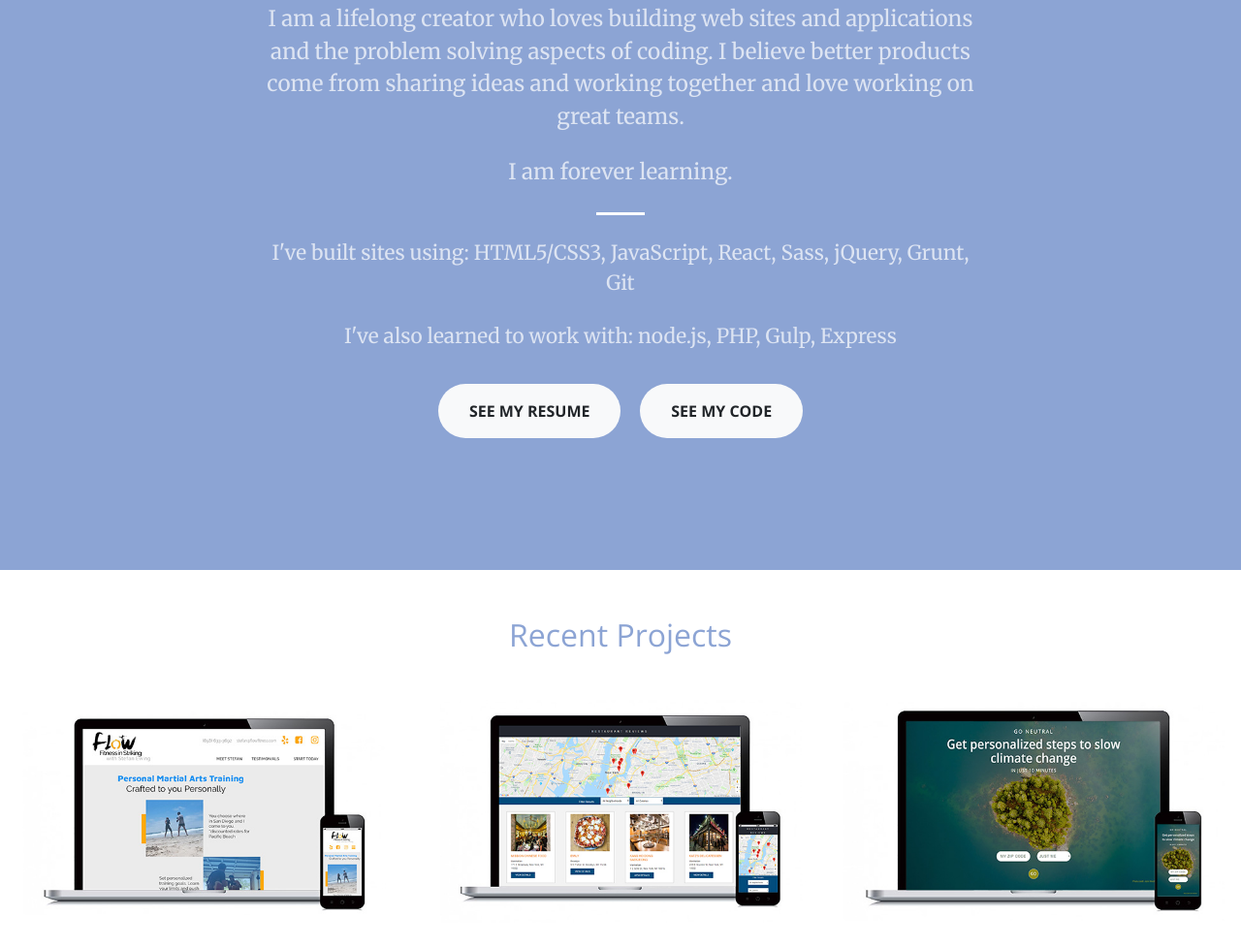
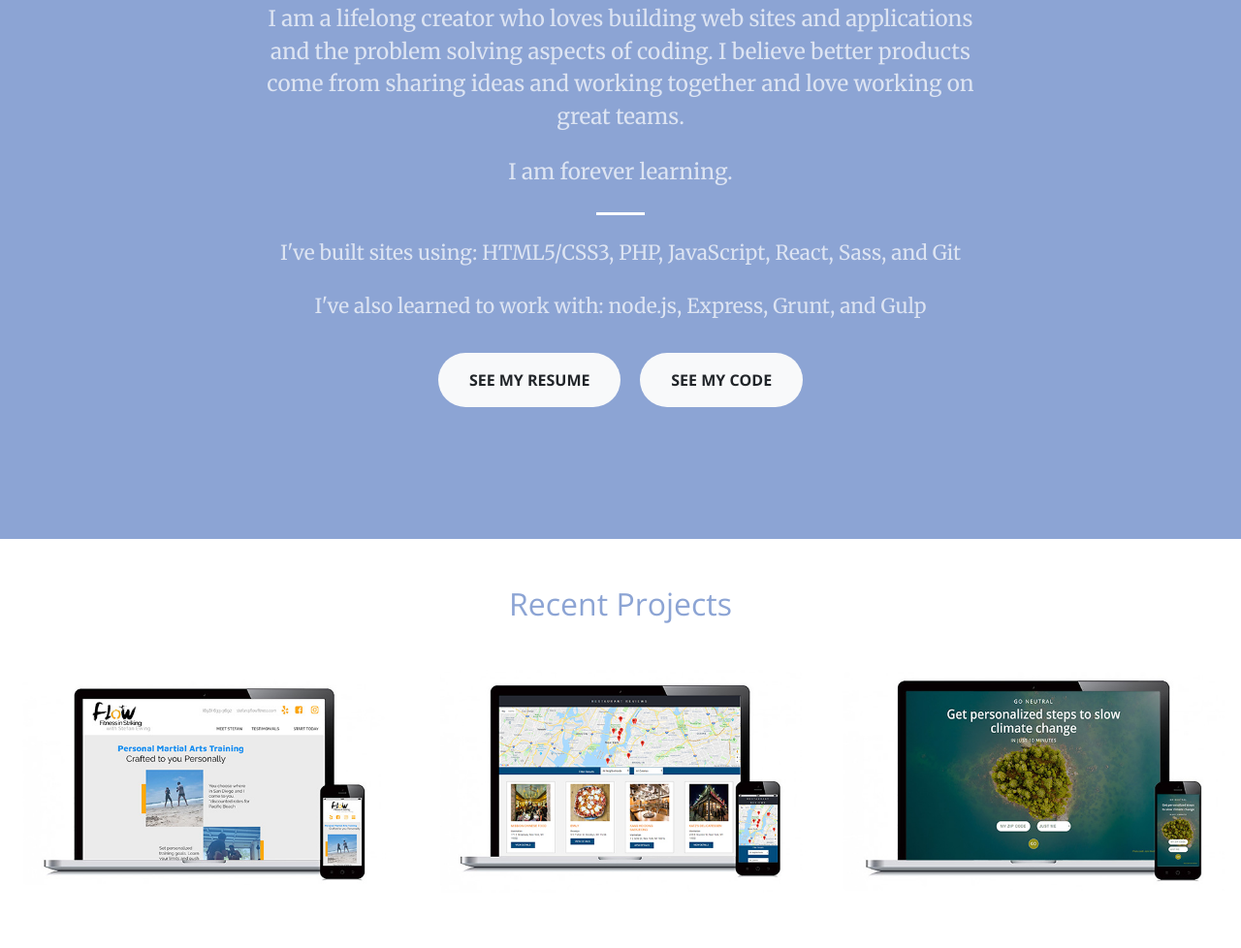
Before and after one commit to annalenadavis/bootstrap-portfolio, a plain HTML site: page index.html in a window 1280 px wide. Shown: the part 925-1903 px from the top of the page at 97% size. Drawn offline with nearby package versions, Linux system fonts and the light colour scheme.

Commit message:
Updated content on home page

```diff
--- a/index.html
+++ b/index.html
@@ -85,8 +85,8 @@
               <p class="text-faded mb-4" style="font-size:1.4rem">I am forever learning.</p>
               <hr class="light my-4">
 
-              <p class="text-faded mb-4" style="font-size:1.3rem">I've built sites using: HTML5/CSS3, JavaScript, React, Sass, jQuery, Grunt, Git</p>
-              <p class="text-faded mb-4" style="font-size:1.3rem">I've also learned to work with: node.js, PHP, Gulp, Express</p>
+              <p class="text-faded mb-4" style="font-size:1.3rem">I've built sites using: HTML5/CSS3, PHP, JavaScript, React, Sass, and Git</p>
+              <p class="text-faded mb-4" style="font-size:1.3rem">I've also learned to work with: node.js, Express, Grunt, and Gulp</p>
 
               <a target="_blank" class="btn btn-light btn-xl js-scroll-trigger m-2" href=https://resume.creddle.io/resume/4jdltticx9y>See My Resume</a>
               <a target="_blank" class="btn btn-light btn-xl js-scroll-trigger m-2" href="https://github.com/annalenadavis">See My Code</a>
```
